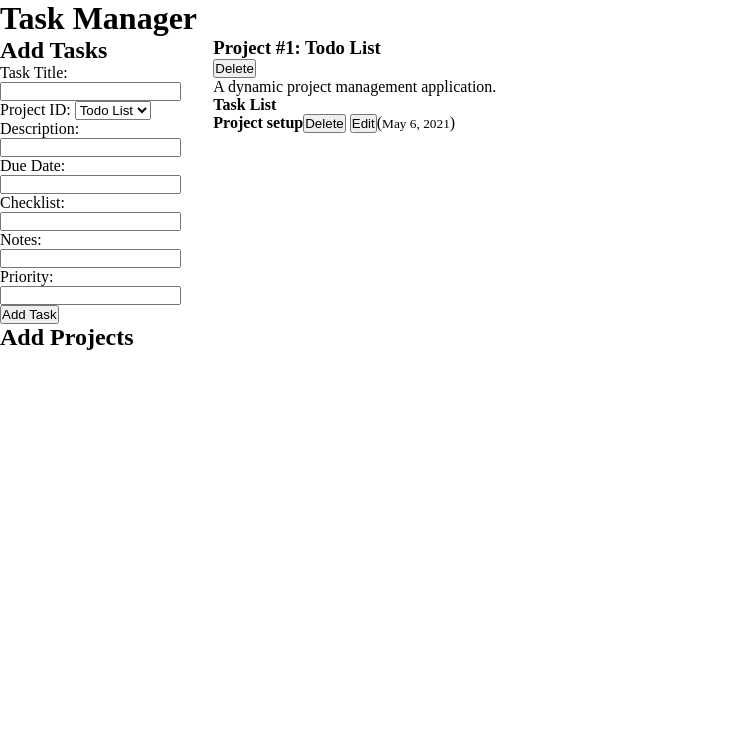
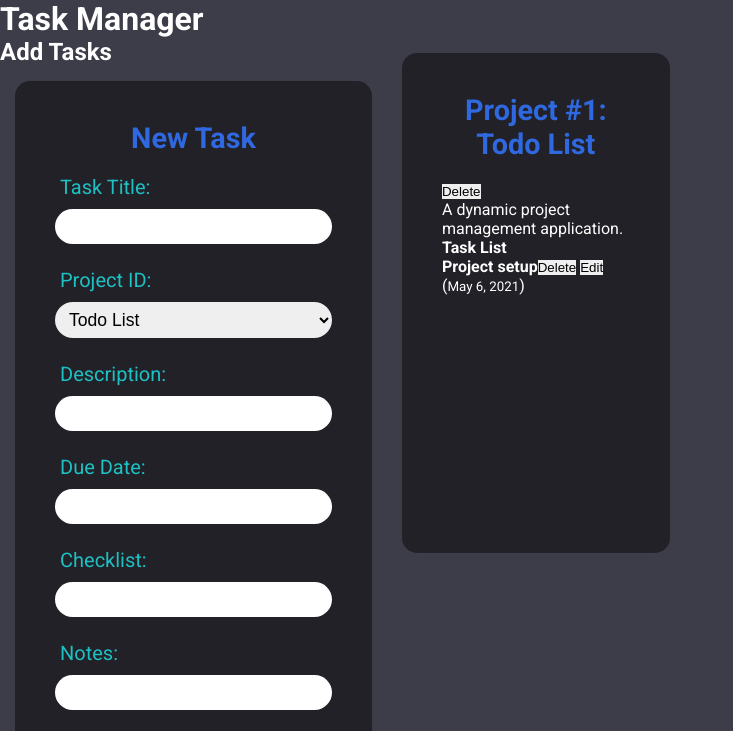
Before and after one commit to alto4/TaskManager, a website: page dist/index.html in a window 1280 px wide. Both pictures are taken after a click on the element "Add Tasks". Shown: the top 731 px of the page, without its empty margins (0-733 px from the left). Drawn offline with Linux system fonts and the light colour scheme.

Commit message:
Basic styles and layout added.

```diff
--- a/css/style.css
+++ b/css/style.css
@@ -1,18 +1,71 @@
+/* Font Imports */
+@import url('https://fonts.googleapis.com/css2?family=Roboto+Slab:wght@400;500;700;800;900&family=Roboto:wght@400;500;700&display=swap');
+/* font-family: 'Roboto', sans-serif; */
+/* font-family: 'Roboto Slab', serif; */
+
 * {
   margin: 0;
   padding: 0;
   box-sizing: border-box;
   list-style-type: none;
   text-decoration: none;
+  border: none;
+  outline: none;
+}
+
+body {
+  background-color: #3d3d49;
+  color: #fff;
+  font-family: 'Roboto', sans-serif;
 }
 
 /* Projects Styles */
 .container {
   display: grid;
-  grid-template-columns: 1fr 5fr;
+  grid-template-columns: 1.3fr 3fr;
+  max-width: 1300px;
+  margin: auto;;
 }
 
 #projects {
   display: grid;
   grid-template-columns: repeat(3, 1fr);
 }
+
+/* Projcect Card Styles */
+.project-card {
+  height: 500px;
+}
+/* Form Styles */
+.project-card,
+#project-input-form,
+#task-input-form {
+  background-color: #212127;
+  padding: 40px;
+  margin: 15px;
+  border-radius: 15px;;
+}
+
+h3 {
+  color: #3068df;
+  font-size: 1.8rem;
+  margin: auto;
+  text-align: center;
+  padding: 0 0 20px;
+}
+
+label {
+  color: #1ec1c3;
+  font-size: 20px;
+  margin: 10px 5px;
+}
+
+select,
+input {
+  display: block;
+  font-size: 1.1rem;
+  padding: 7px 10px;
+  border-radius: 100000px;
+  width: 100%;
+  margin-top: 10px;
+}
--- a/src/index.js
+++ b/src/index.js
@@ -38,8 +38,8 @@ function displayProjects() {
 
   projects.forEach((project, projectIndex) => {
     let projectDisplay = `
-    <div className="project-card">
-      <h3>Project #${projectIndex + 1}: ${
+    <div class="project-card">
+      <h3>Project #${projectIndex + 1}: <br/>${
       project.title
     }</h3><button class="btn btn-delete-project" data-project-id="${projectIndex}">Delete</button>
       <p>${project.description}</p>
```
Also changed, not shown: dist/index.html, dist/main.js.
